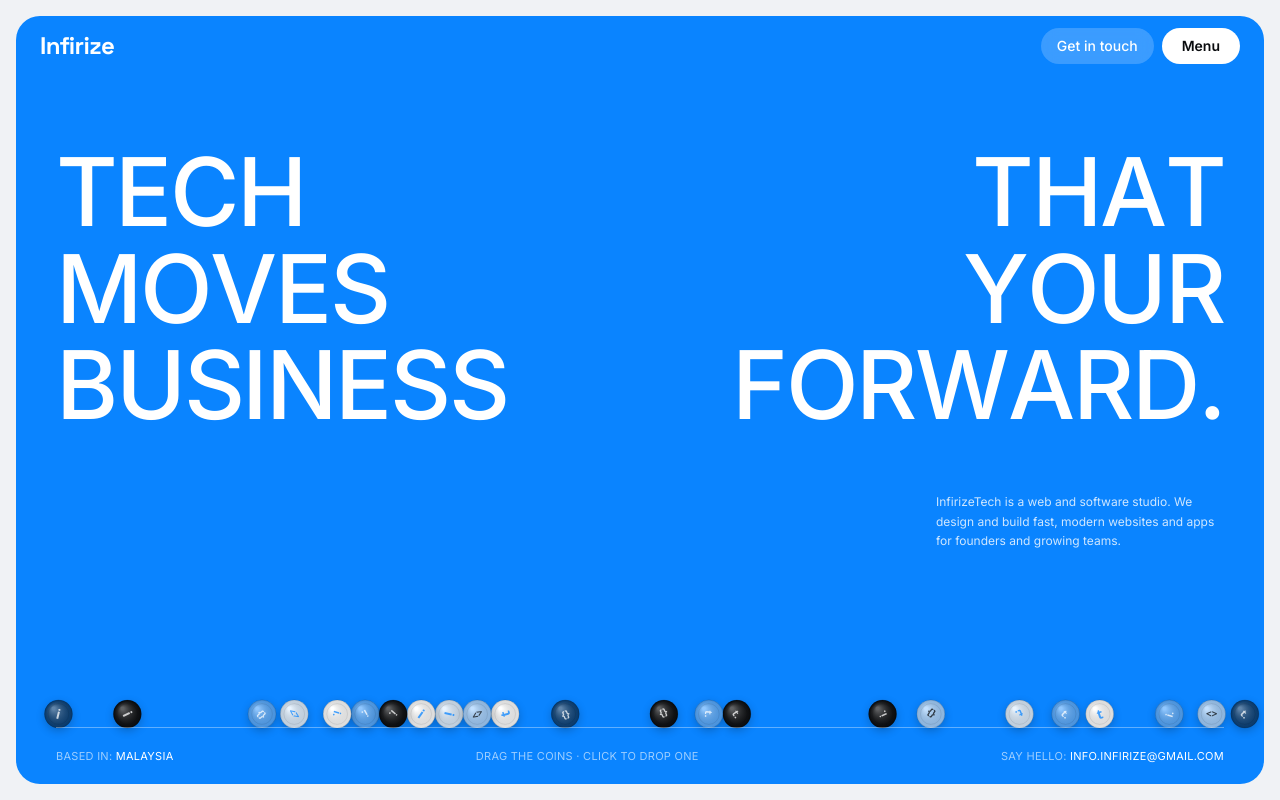
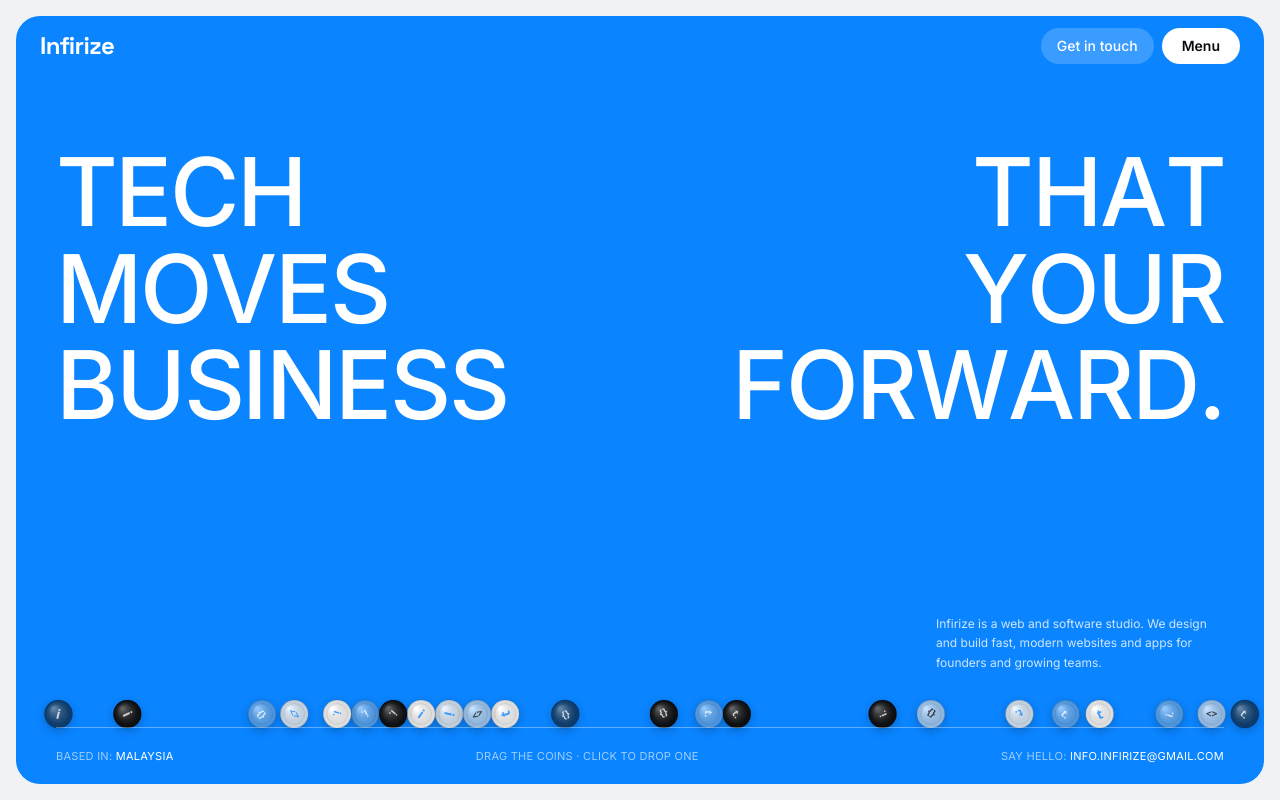
Before and after one commit to Sayem2730/Infirize, a Next.js app: page / in a window 1280 px wide. Shown: the top 800 px of the page. Built offline with nearby package versions, Linux system fonts and the light colour scheme; no server answers; the database is empty.

Commit message:
Fix hero paragraph overlap

```diff
--- a/app/components/Hero.tsx
+++ b/app/components/Hero.tsx
@@ -16,8 +16,8 @@ export default function Hero() {
         <div className="pointer-events-none relative z-10 h-full px-6 pt-28 sm:px-10 sm:pt-32">
           <HeroHeadline rows={rows} />
 
-          <p className="absolute right-6 top-[62%] w-56 text-xs leading-relaxed text-white/80 sm:right-10 sm:w-72">
-            InfirizeTech is a web and software studio. We design and build
+          <p className="absolute bottom-24 right-6 w-56 text-xs leading-relaxed text-white/80 sm:bottom-28 sm:right-10 sm:w-72">
+            Infirize is a web and software studio. We design and build
             fast, modern websites and apps for founders and growing teams.
           </p>
         </div>
```
